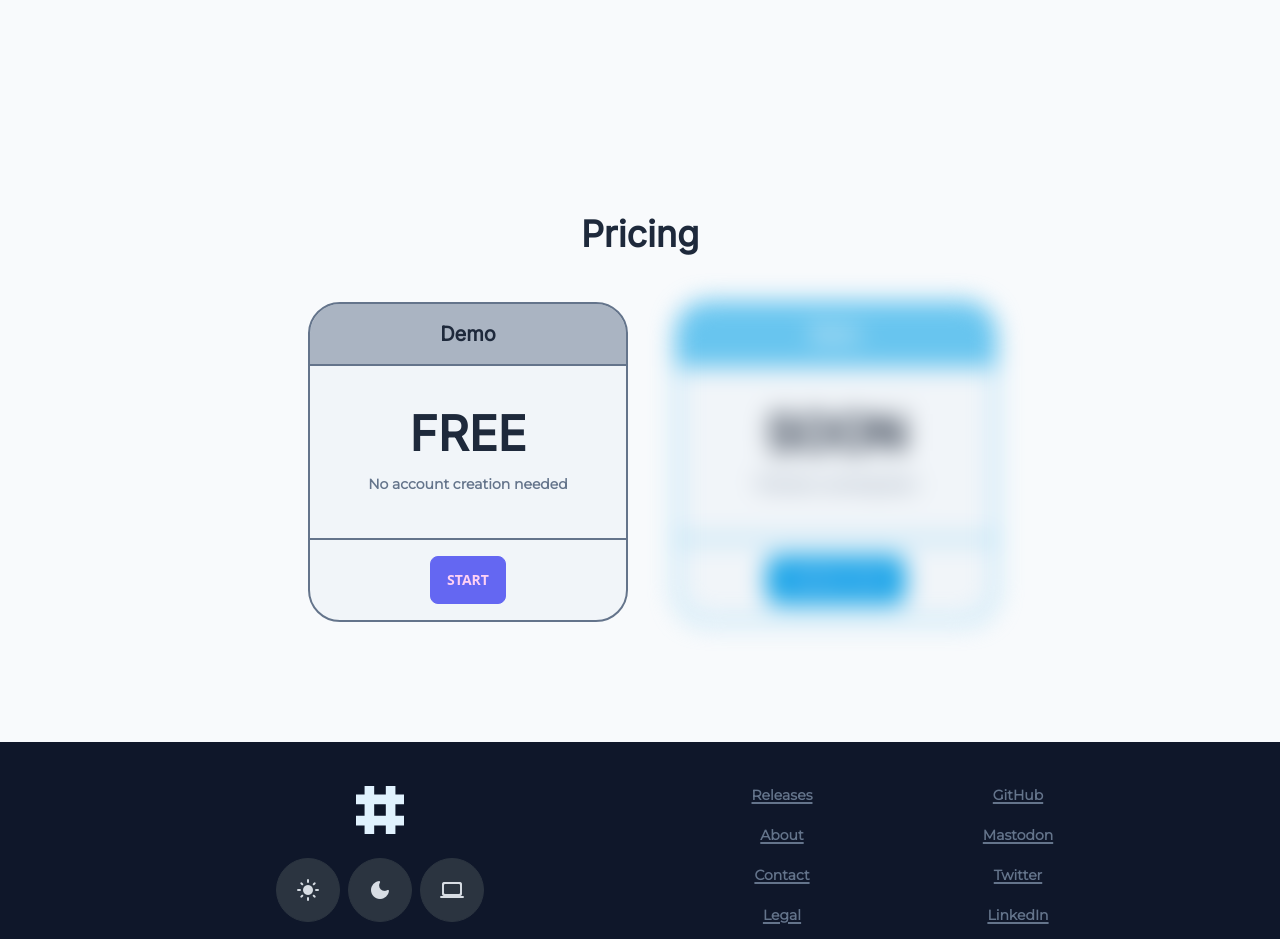
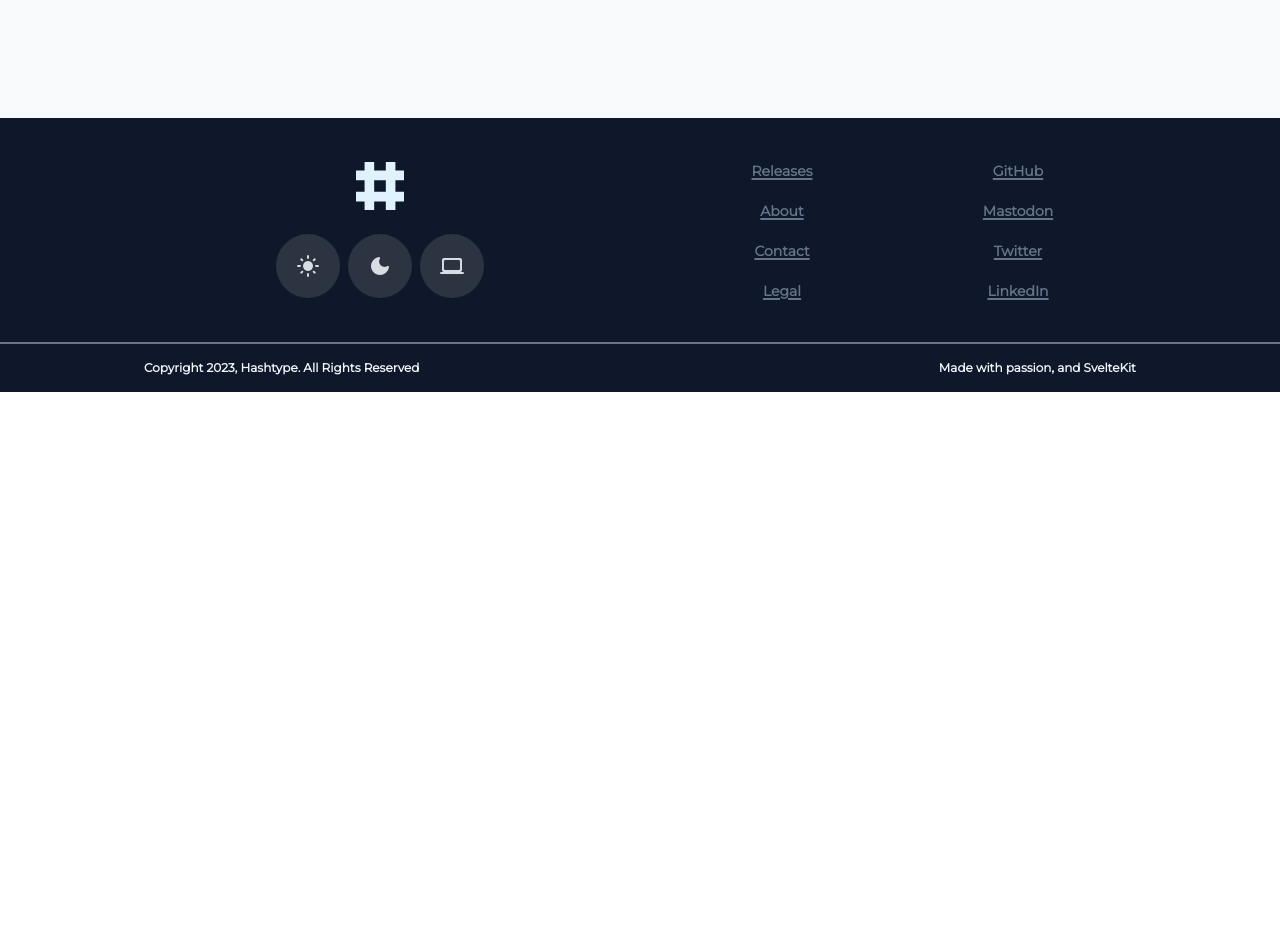
Before and after one commit to matovius/hashtype, a SvelteKit app: page / in a window 1280 px wide. Shown: the part 1447-2386 px from the top of the page. After the commit the page ends 1839 px from the top, so only its background shows below. Built offline with nearby package versions, Linux system fonts and the light colour scheme; a web font is replaced by a local one.

Commit message:
Remove pricing section and delete pricing card component

```diff
--- a/src/components/landing-page/PricingCard.svelte
+++ /dev/null
@@ -1,107 +0,0 @@
-<script lang="ts">
-  import Text from "../typography/Text.svelte";
-  import LinkButton from "../buttons/LinkButton.svelte";
-  import Button from "../buttons/Button.svelte";
-  import IconButton from "../buttons/IconButton.svelte";
-  import XMarkIcon from "../icons/XMarkIcon.svelte";
-
-  export let cardID: string;
-  export let variant: "primary" | "secondary" = "primary";
-  export let heading: string = "Hello World";
-  export let pricePoint: string = "No Price";
-  export let description: string = "I dont see a description";
-  export let hasDetails: boolean = false;
-  export let detailsList: Array<string> = ["There", "Are", "No", "Details"];
-  export let ctaText: string = "Hello World";
-  export let ctaLink: string = "/";
-  export let ctaVariant: "primary" | "secondary" = "primary";
-  export let isInert: boolean = false;
-
-  let cardVariant: string;
-  let cardHeader: string;
-  let cardFooter: string;
-  let inertBlur: string;
-  let detailsModalState: boolean = false;
-
-  if (variant === "primary") {
-    cardVariant = "border-sky-500";
-    cardHeader = "border-sky-500 bg-sky-500/60 text-slate-100";
-    cardFooter = "border-sky-500";
-  } else if (variant === "secondary") {
-    cardVariant = "border-slate-500";
-    cardHeader = "border-slate-500 bg-slate-500/50";
-    cardFooter = "border-slate-500";
-  }
-
-  if (isInert) {
-    inertBlur = "blur-md";
-  } else {
-    inertBlur = "blur-0";
-  }
-
-  function openDetailsModal() {
-    detailsModalState = true;
-  }
-
-  function closeDetailsModal() {
-    detailsModalState = false;
-  }
-</script>
-
-<div />
-<div
-  id={cardID}
-  class={`relative ${inertBlur} transition w-80 aspect-square rounded-[32px] flex flex-col border-2 overflow-hidden ${cardVariant} bg-slate-100 dark:bg-slate-900`}
-  inert={isInert}
->
-  <div
-    class={`relative py-4 border-b-2 flex justify-center items-center ${cardHeader}`}
-  >
-    <Text as="h5">{heading}</Text>
-  </div>
-  <div class="p-4 h-full flex flex-col justify-center items-center gap-4">
-    <span class="text-5xl uppercase font-bold font-display">{pricePoint}</span>
-    <span class="text-sm font-semibold font-body text-slate-500"
-      >{description}</span
-    >
-    {#if hasDetails}
-      <div>
-        <Button
-          textLabel="See Details"
-          size="medium"
-          on:click={openDetailsModal}
-        />
-      </div>
-    {/if}
-  </div>
-  <div class={`p-4 border-t-2 ${cardFooter} flex justify-center items-center`}>
-    <LinkButton
-      link={ctaLink}
-      textLabel={ctaText}
-      width="container"
-      size="medium"
-      variant={ctaVariant}
-    />
-    {#if detailsModalState}
-      <div
-        class="absolute inset-0 p-4 bg-slate-100/90 dark:bg-slate-900/90 flex justify-center items-center"
-      >
-        <div
-          class="relative w-full h-full p-4 rounded-xl border-2 border-slate-500 bg-slate-100 dark:bg-slate-900"
-        >
-          <div class="absolute top-2 right-2">
-            <IconButton icon={XMarkIcon} on:click={closeDetailsModal} />
-          </div>
-          <div>
-            <Text as="h6">Details</Text>
-          </div>
-          <ul class="list-disc pt-4 pl-4 max-w-full">
-            {#each detailsList as detail}
-              <li>{detail}</li>
-            {/each}
-          </ul>
-        </div>
-      </div>
-    {/if}
-  </div>
-</div>
--- a/src/routes/+page.svelte
+++ b/src/routes/+page.svelte
@@ -1,7 +1,6 @@
 <script lang="ts">
   import Header from "../components/landing-page/Header.svelte";
   import Footer from "../components/landing-page/Footer.svelte";
-  import PricingCard from "../components/landing-page/PricingCard.svelte";
   import Link from "../components/navigation/Link.svelte";
   import Text from "../components/typography/Text.svelte";
   import LinkButton from "../components/buttons/LinkButton.svelte";
@@ -100,40 +99,6 @@
         </div>
       </div>
     </section>
-    <section
-      id="pricing"
-      class="w-full px-6 py-24 flex justify-center items-center"
-    >
-      <div class="w-full h-full max-w-5xl flex flex-col gap-6">
-        <div class="text-center">
-          <Text as="h2">Pricing</Text>
-        </div>
-
-        <div
-          class="w-full flex gap-6 flex-wrap py-6 justify-center items-center"
-        >
-          <PricingCard
-            cardID="demo-pricing-card"
-            variant="secondary"
-            heading="Demo"
-            pricePoint="Free"
-            description="No account creation needed"
-            ctaText="Start"
-            ctaLink="/demo"
-            ctaVariant="secondary"
-          />
-          <PricingCard
-            cardID="basic-pricing-card"
-            variant="primary"
-            heading="Basic"
-            pricePoint="Soon"
-            description="This tier s coming soon"
-            ctaText="Coming Soon"
-            isInert
-          />
-        </div>
-      </div>
-    </section>
   </main>
   <Footer />
 </div>
```
